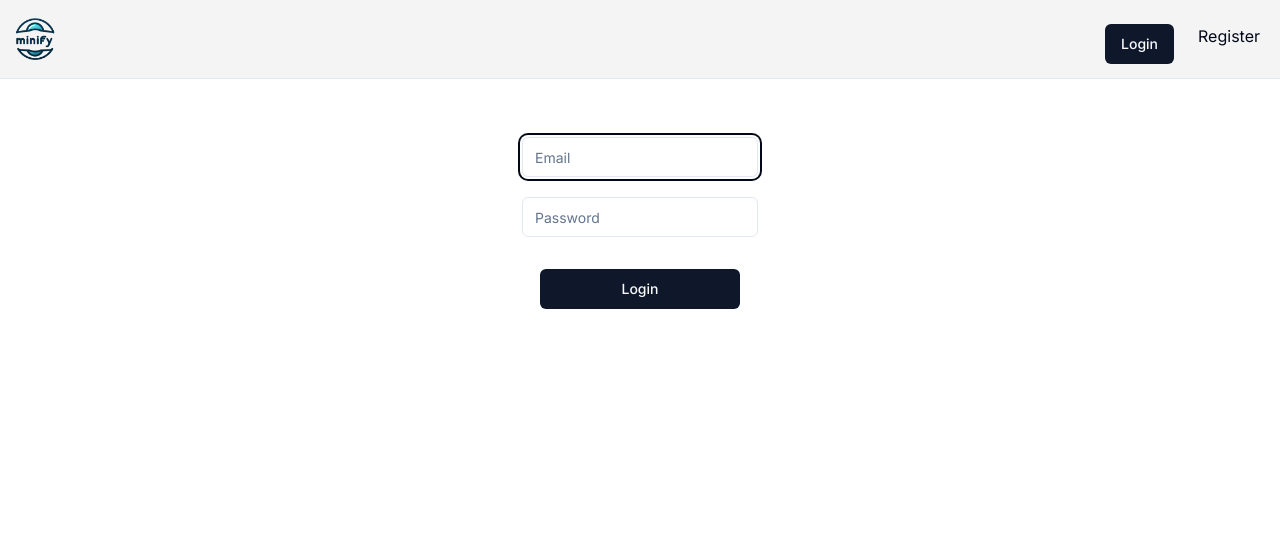
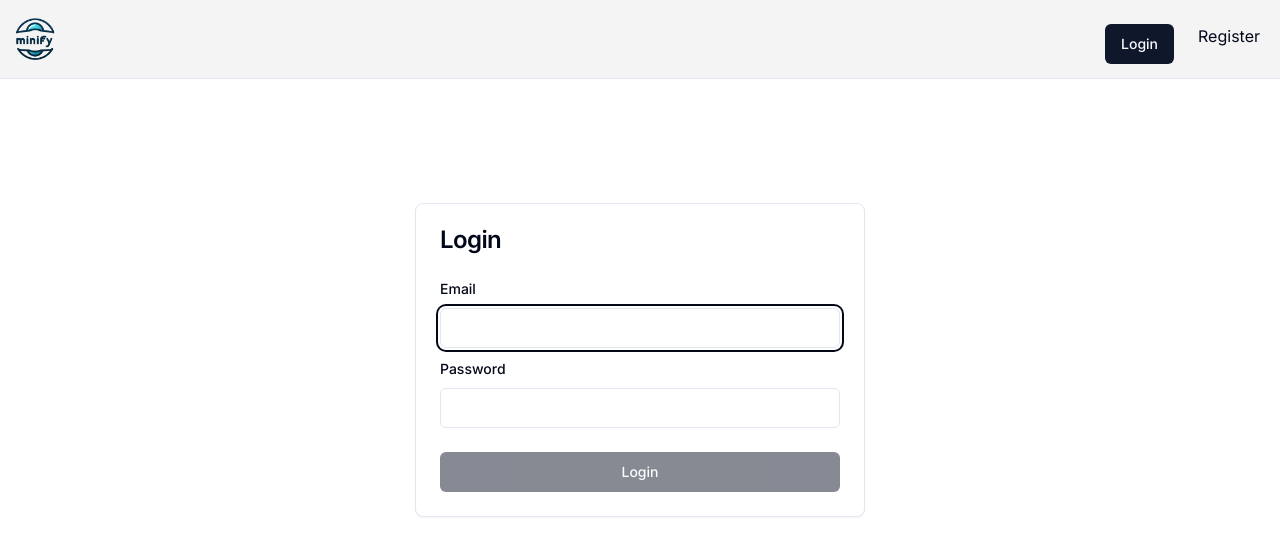
Before and after one commit to arebrinkemil/minify, a Next.js app: page /login in a window 1280 px wide. Shown: the top 556 px of the page. Built offline with nearby package versions, Linux system fonts and the light colour scheme; no server answers.

Commit message:
updated login form & moved register form to components

```diff
--- a/app/login/page.tsx
+++ b/app/login/page.tsx
@@ -3,6 +3,7 @@ import { getServerSession } from "next-auth";
 import LoginForm from '@/components/made/LoginForm';
 import { redirect } from 'next/navigation';
 import authOptions from '../api/auth/[...nextauth]/auth';
+import { Card, CardContent, CardHeader, CardTitle } from '@/components/ui/card'
 
 type LoginProps = {};
 
@@ -11,7 +12,18 @@ const Login: FC<LoginProps> = async ({}) => {
 
   if (session) redirect("/")
 
-  return <LoginForm />
+  return (
+    <main className='h-screen flex justify-center items-center'>
+      <Card className='w-screen max-w-[450px] mb-20'>
+        <CardHeader>
+          <CardTitle>Login</CardTitle>
+        </CardHeader>
+        <CardContent>
+          <LoginForm />
+        </CardContent>
+      </Card>
+    </main>
+  )
 };
 
 export default Login;
--- a/app/register/page.tsx
+++ b/app/register/page.tsx
@@ -1,5 +1,5 @@
 import { FC } from 'react'
-import RegisterForm from './form'
+import RegisterForm from '../../components/made/RegisterForm'
 import { Card, CardContent, CardHeader, CardTitle } from '@/components/ui/card'
 
 type RegisterProps = {}
--- a/components/made/LoginForm.tsx
+++ b/components/made/LoginForm.tsx
@@ -1,51 +1,134 @@
-"use client"
+'use client'
 
-import { ChangeEvent, FC, FormEvent, FormHTMLAttributes, useState } from 'react';
-import { signIn } from "next-auth/react";
-import { useRouter } from 'next/navigation';
-import { Button } from "../ui/button";
-import { Form, FormControl, FormDescription, FormField, FormItem, FormLabel, FormMessage  } from '../ui/form';
-import { Input } from '../ui/input';
+import { FC } from 'react'
+import {
+  Form,
+  FormControl,
+  FormField,
+  FormItem,
+  FormLabel,
+  FormMessage,
+} from '@/components/ui/form'
+import { Input } from '@/components/ui/input'
+import { zodResolver } from '@hookform/resolvers/zod'
+import { useForm } from 'react-hook-form'
+import { z } from 'zod'
+import { Button } from '@/components/ui/button'
+import { toast } from 'sonner'
+import { useRouter } from 'next/navigation'
+import { signIn } from 'next-auth/react'
 
-type LoginFormProps = FormHTMLAttributes<HTMLFormElement> & {};
+type FormProps = {}
 
-const LoginForm: FC<LoginFormProps> = ({ ...props }) => {
-    const [form, setForm] = useState({ email: "", password: ""})
-    const router = useRouter()
+const formSchema = z.object({
+  email: z.string().email({ message: 'Pleas provide a valid email' }),
+  password: z
+    .string()
+    .min(8, { message: 'Password must be at least 8 characters long' }),
+})
 
-    const handleChange = <T extends keyof typeof form>(prop: T, ev: ChangeEvent<HTMLInputElement>) => {
-        const { value } = ev.target
+const LoginForm: FC<FormProps> = ({}) => {
+  const form = useForm<z.infer<typeof formSchema>>({
+    resolver: zodResolver(formSchema),
+    defaultValues: {
+      email: '',
+      password: '',
+    },
+  })
+  const router = useRouter()
 
-        setForm(prev => ({ ...prev, [prop]: value }))
-    }
+  const onSubmit = async (values: z.infer<typeof formSchema>) => {
+    const submitPromise = new Promise(async (resolve, reject) => {
+        try {
+          const credentials = {
+            email: values.email,
+            password: values.password
+          }
 
-    const handleSubmit = async (ev: FormEvent) => {
-        ev.preventDefault();
+          const resSignIn = await signIn("credentials", { ...credentials, redirect: false });
 
-        const res = await signIn("credentials", { ...form, redirect: false });
 
-        if (!res?.error) {
+          if (resSignIn?.error) {
+            if (resSignIn.error === "CredentialsSignin") {
+             const newError: Error = {
+                name: "CredentialsSignin",
+                message: "Invalid credentials"
+              }
+
+              reject(newError)
+              return;
+            }
+
+            reject(resSignIn.error)
+            return
+          }
+
+
+          resolve(true);
           router.push("/");
           router.refresh();
+        } catch (error: unknown) {
+          if (error instanceof Error) {
+            reject(error)
+          }
         }
-    }
+    })
+
+    toast.promise(submitPromise, {
+        loading: `Signing in ${values.email}`,
+        success: "Login successful",
+        error: (error: Error) => error.message || "Failed signin, please try again"
+    })
+  }
 
   return (
-    <div className="text-center mb-8">
-    <h2 className="scroll-m-20 border-b pb-2 text-3xl font-semibold tracking-tight first:mt-0">
-      Minify
-    </h2>
-    <h4 className="scroll-m-20 text-xl font-semibold tracking-tight">
-      Login
-    </h4>
+    <Form {...form}>
+      <form
+        className='flex flex-col gap-2'
+        onSubmit={form.handleSubmit(onSubmit)}
+      >
+        <FormField
+          control={form.control}
+          name='email'
+          render={({ field }) => (
+            <FormItem>
+              <FormLabel>Email</FormLabel>
+              <FormControl>
+                <Input tabIndex={2} autoFocus autoComplete='email' {...field} />
+              </FormControl>
+              <FormMessage />
+            </FormItem>
+          )}
+        />
+        <FormField
+          control={form.control}
+          name='password'
+          render={({ field }) => (
+            <FormItem>
+              <FormLabel>Password</FormLabel>
+              <FormControl>
+                <Input
+                  tabIndex={3}
+                  type='password'
+                  autoComplete='current-password'
+                  {...field}
+                />
+              </FormControl>
+              <FormMessage />
+            </FormItem>
+          )}
+        />
+        <Button
+          disabled={!form.formState.isValid}
+          tabIndex={4}
+          className='mt-4 w-full'
+          type='submit'
+        >
+          Login
+        </Button>
+      </form>
+    </Form>
+  )
+}
 
-    <form {...props} className='text-black pt-16' onSubmit={handleSubmit}>
-      <Input placeholder='Email' value={form.email} onChange={(ev) => handleChange("email", ev)} type="text" name='email' autoComplete='email' autoFocus className='mb-5'/>
-      <Input placeholder='Password' value={form.password} onChange={(ev) => handleChange("password", ev)} type="password" name='password' autoComplete='current-password' className='mb-8'/>
-      <Button type='submit' style={{width: '200px'}}>Login</Button>
-    </form>
-  </div>
-  )
-};
-
-export default LoginForm;
+export default LoginForm
```
Also changed, not shown: components/made/RegisterForm.tsx (renamed from app/register/form.tsx).
